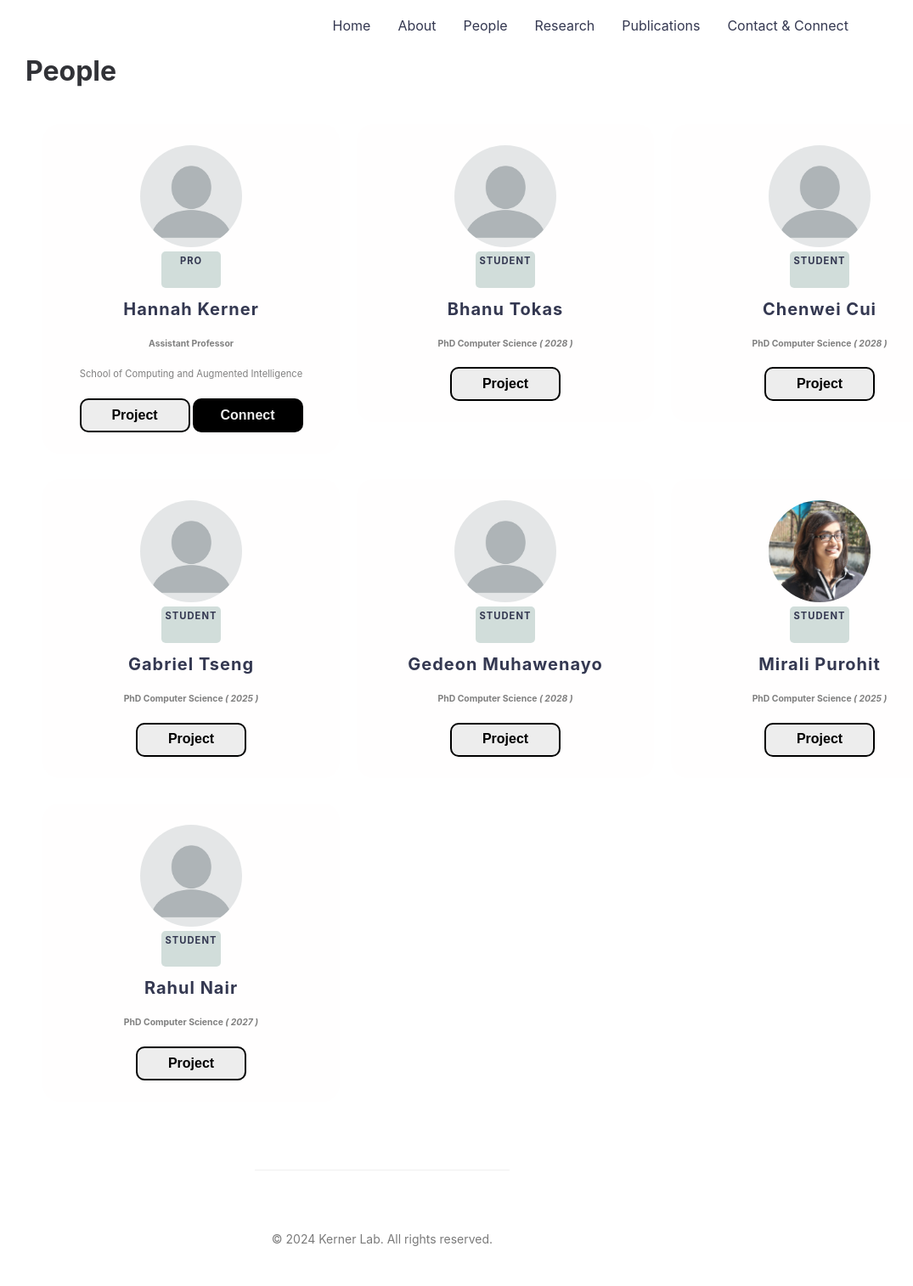
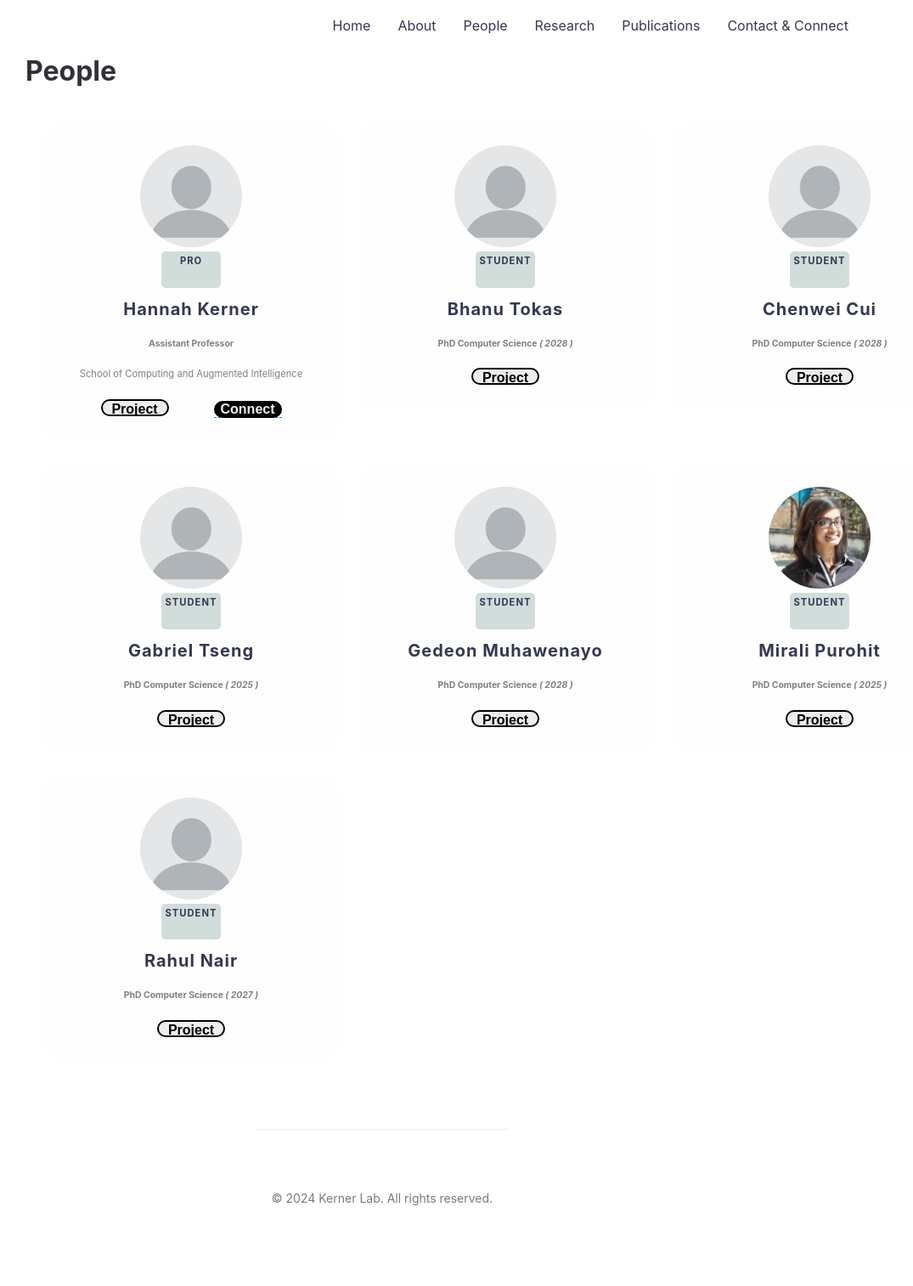
Before and after one commit to kerner-lab/kerner-lab.github.io, a Jekyll site: the page built from people.html, in a window 1280 px wide. Shown: the whole page at 85% size, without its empty margins (190-1265 px from the left). Built offline with Jekyll 4.4.1, drawn with Linux system fonts in a browser that asks for light colours; after the commit the page ends 1466 px from its top, so only the background shows below that.

Commit message:
UI fix v6

```diff
--- a/people.html
+++ b/people.html
@@ -137,8 +137,8 @@ ion-icon:hover {
 }
 
 button {
-  width: 130px;
-  height: 40px;
+  width: 80px;
+  height: 20px;
   border-radius: 10px;
   font-weight: bolder;
 }
```
